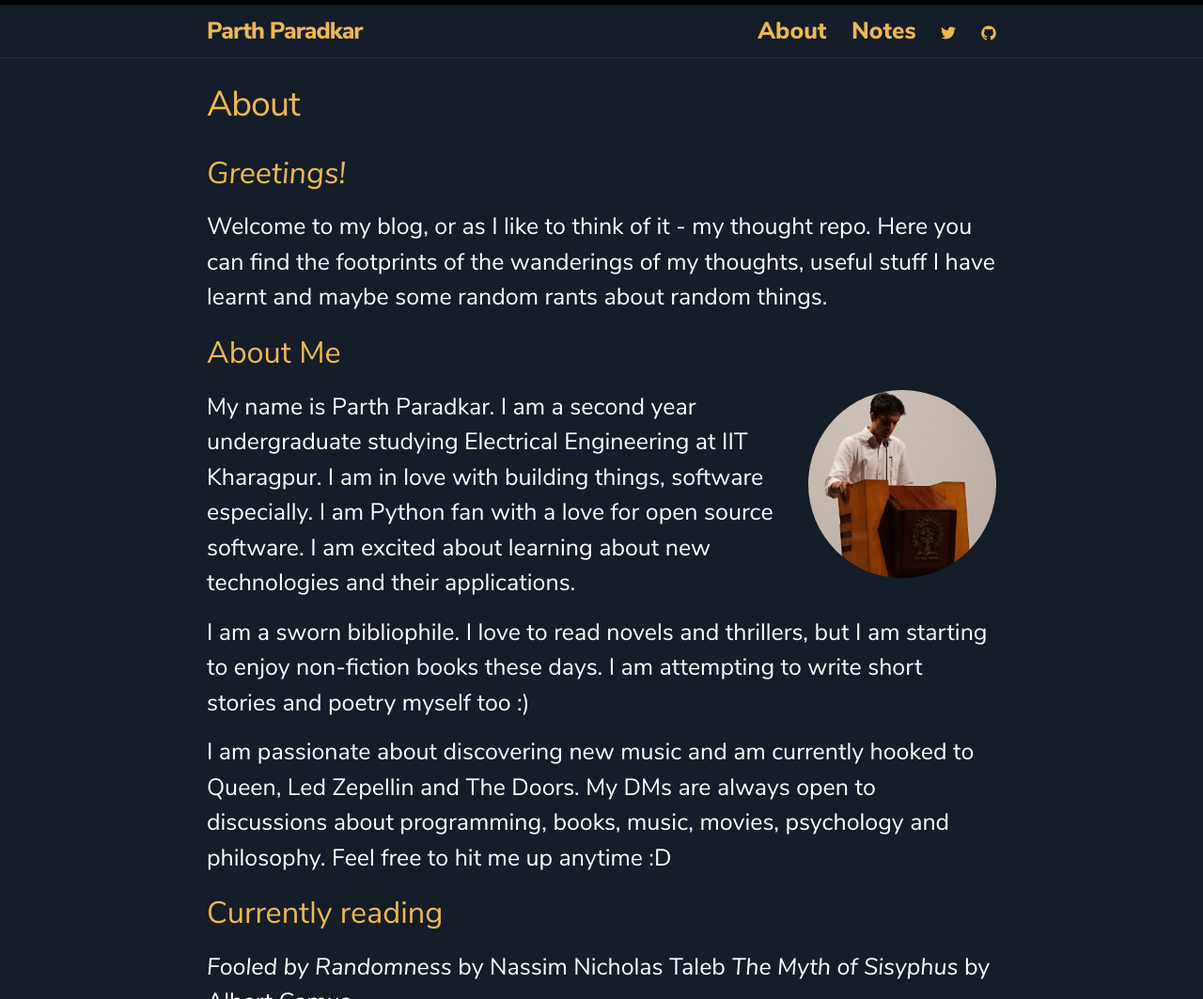
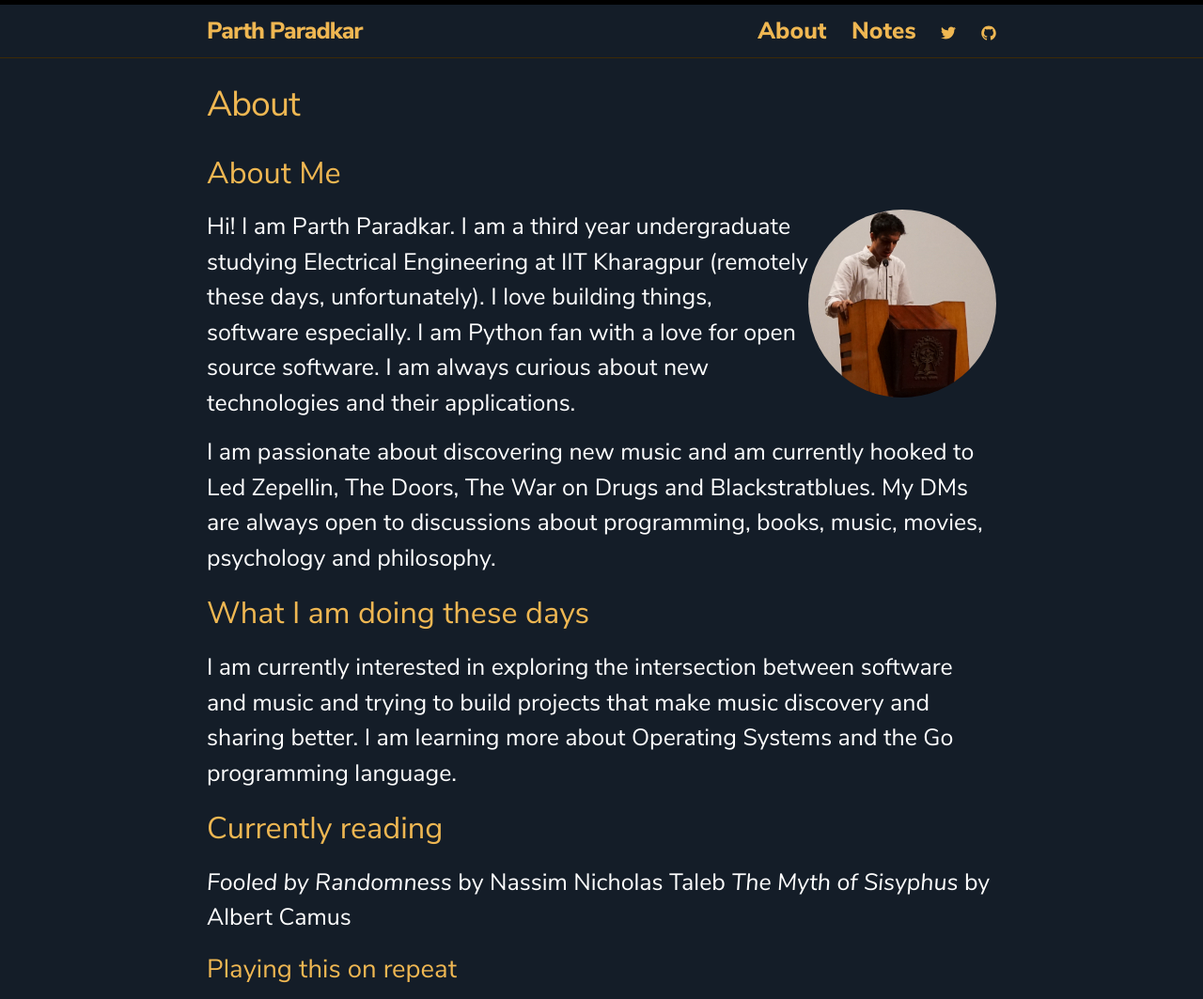
Before and after one commit to thescriptninja/thescriptninja.github.io, a Jekyll site: the page built from about.md, in a window 1280 px wide and 1400 px high, cut to the strip 0-1063 px from the top of the window. Shown: the whole strip at 94% size. Built offline with Jekyll 4.4.1, drawn with Linux system fonts in a browser that asks for light colours.

Commit message:
Update about.md

```diff
--- a/about.md
+++ b/about.md
@@ -11,21 +11,18 @@ permalink: /about/
 
 
 
-## _Greetings!_
-
-Welcome to my blog, or as I like to think of it - my thought repo. Here you can find the footprints of the wanderings of my thoughts, useful stuff I have learnt and maybe some random rants about random things.
-
-
 ## About Me
 
 <img id="profile" src="https://raw.githubusercontent.com/thescriptninja/thescriptninja.github.io/master/img/profilepic.jpg" alt="Me" title="This is me" width="200" height="200" align="right"/>
 
-My name is Parth Paradkar. I am a second year undergraduate studying Electrical Engineering at IIT Kharagpur. I am in love with building things, software especially. I am Python fan with a love for open source software. I am excited about learning about new technologies and their applications.
+Hi! I am Parth Paradkar. I am a third year undergraduate studying Electrical Engineering at IIT Kharagpur (remotely these days, unfortunately). I love building things, software especially. I am Python fan with a love for open source software. I am always curious about new technologies and their applications.
 
-I am a sworn bibliophile. I love to read novels and thrillers, but I am starting to enjoy non-fiction books these days. I am attempting to write short stories and poetry myself too :)
+I am passionate about discovering new music and am currently hooked to Led Zepellin, The Doors, The War on Drugs and Blackstratblues.
+My DMs are always open to discussions about programming, books, music, movies, psychology and philosophy.
 
-I am passionate about discovering new music and am currently hooked to Queen, Led Zepellin and The Doors.
-My DMs are always open to discussions about programming, books, music, movies, psychology and philosophy. Feel free to hit me up anytime :D
+## What I am doing these days
+I am currently interested in exploring the intersection between software and music and trying to build projects that make music discovery and sharing better.
+I am learning more about Operating Systems and the Go programming language.
 
 ## Currently reading
 
```
